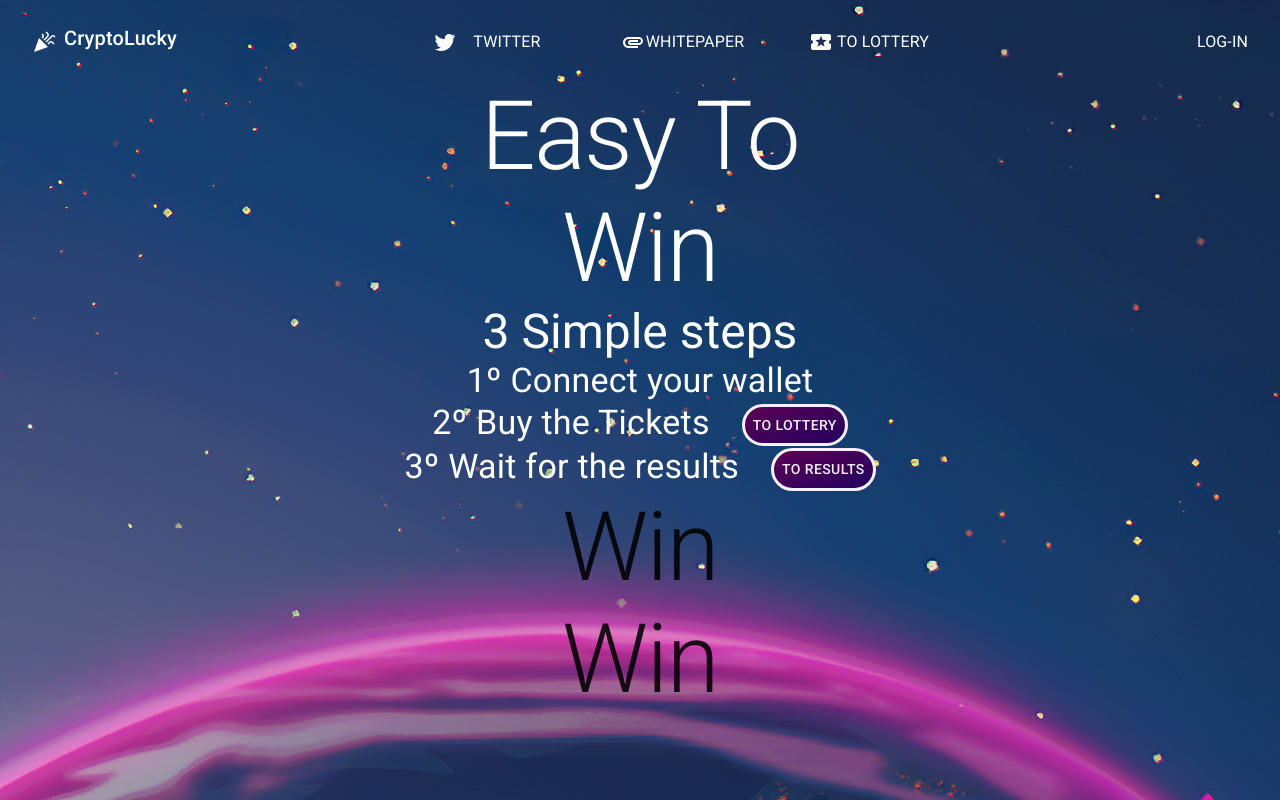
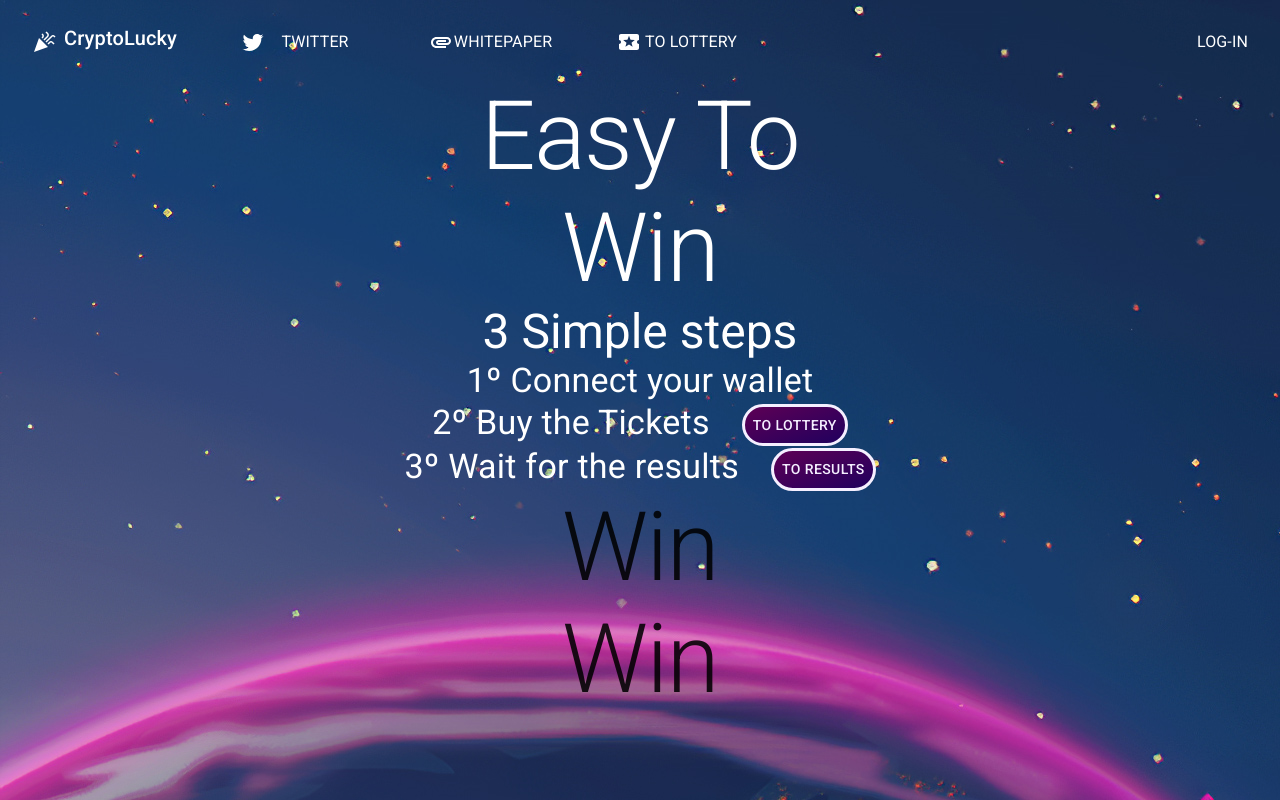
Before and after one commit to rexode/prueba-frontend, a React (Create React App) app in the folder web/: page / in a window 1280 px wide. Shown: the top 800 px of the page. Built offline with nearby package versions, Linux system fonts and the light colour scheme.

Commit message:
withdraw added/contract changed

```diff
--- a/web/src/components/NavBar.jsx
+++ b/web/src/components/NavBar.jsx
@@ -112,11 +112,11 @@ export default function Navbar(props) {
         <Box>
           <NavbarPersonalizada elevation={0} position="fixed">
             <Toolbar>
-              <Box sx={{ flexDirection: "row", display: "flex", flexGrow: 1 }}>
+              <Box sx={{ flexDirection: "row", display: "flex", }}>
                 <IconButton sx={{ color: "white" }}>
                   <Celebration />
                 </IconButton>
-                <Typography variant="h6" component="div">
+                <Typography variant="h6" component="div" sx={{marginRight:4}}>
                   CryptoLucky
                 </Typography>
               </Box>
```
